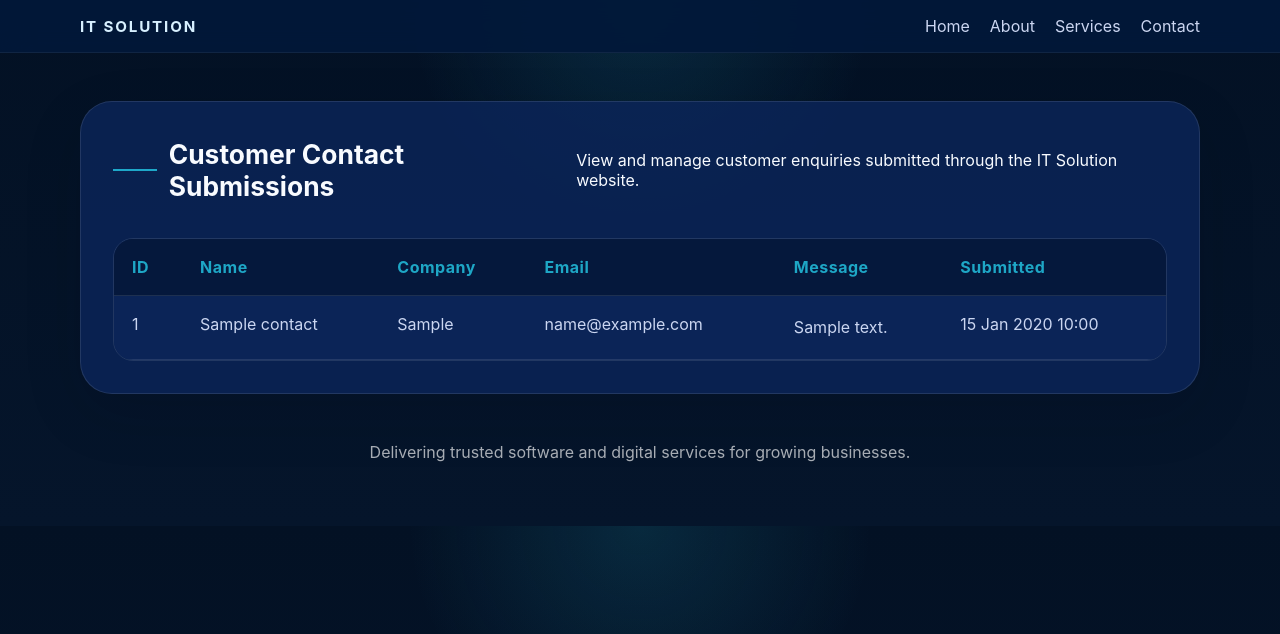
After one commit to Ayo-mo/It-solution-app, a Flask app: page /admin/contacts in a window 1280 px wide. The commit adds this page. Shown: the top 634 px of the page. Run offline with Flask 3, Linux system fonts and the light colour scheme; tables that the repository leaves empty hold one stand-in row (values such as "Sample post").

Commit message:
Add admin page to view contact submissions

```diff
--- a/app.py
+++ b/app.py
@@ -62,6 +62,7 @@ def services():
 def contact():
     submitted = False
 
+
     if request.method == "POST":
 
 
@@ -81,6 +82,13 @@ def contact():
         submitted = True
 
     return render_template("contact.html", submitted=submitted)
+@app.route("/admin/contacts")
+def admin_contacts():
+    contacts = Contact.query.order_by(Contact.created_at.desc()).all()
+    return render_template(
+        "admin_contacts.html",
+        contacts=contacts
+    )
 
 with app.app_context():
     db.create_all()
--- a/static/css/style.css
+++ b/static/css/style.css
@@ -293,3 +293,57 @@ textarea {
         grid-template-columns: 1fr;
     }
 }
+
+
+
+/* ===========================
+   Admin Contact Table
+=========================== */
+
+.table-container{
+    margin-top:2rem;
+    overflow-x:auto;
+    border:1px solid var(--border);
+    border-radius:20px;
+}
+
+.admin-table{
+    width:100%;
+    border-collapse:collapse;
+    background:var(--surface);
+    color:var(--text);
+}
+
+.admin-table thead{
+    background:var(--surface-strong);
+}
+
+.admin-table th{
+    padding:18px;
+    text-align:left;
+    color:var(--accent);
+    font-weight:700;
+    letter-spacing:.5px;
+    border-bottom:1px solid var(--border);
+}
+
+.admin-table td{
+    padding:18px;
+    color:var(--muted);
+    border-bottom:1px solid var(--border);
+    vertical-align:top;
+}
+
+.admin-table tbody tr:hover{
+    background:rgba(34,187,218,.08);
+    transition:.25s ease;
+}
+
+.message-column{
+    max-width:420px;
+    line-height:1.7;
+}
+
+.admin-table td:last-child{
+    white-space:nowrap;
+}
--- /dev/null
+++ b/templates/admin_contacts.html
@@ -0,0 +1,71 @@
+{% extends "base.html" %}
+
+{% block title %}Admin | Contact Submissions{% endblock %}
+
+{% block content %}
+
+<section class="panel" style="margin-top:3rem;">
+
+    <div class="section-title">
+        <h2>Customer Contact Submissions</h2>
+        <p>
+    View and manage customer enquiries submitted through the IT Solution website.
+</p>
+    </div>
+
+    {% if contacts %}
+
+    <div class="table-container">
+
+        <table class="admin-table">
+
+            <thead>
+                <tr>
+                    <th>ID</th>
+                    <th>Name</th>
+                    <th>Company</th>
+                    <th>Email</th>
+                    <th>Message</th>
+                    <th>Submitted</th>
+                </tr>
+            </thead>
+
+            <tbody>
+
+            {% for contact in contacts %}
+
+                <tr>
+                    <td>{{ contact.id }}</td>
+                    <td>{{ contact.name }}</td>
+                    <td>{{ contact.company }}</td>
+                    <td>{{ contact.email }}</td>
+
+                    <td class="message-column">
+                        {{ contact.message }}
+                    </td>
+
+                    <td>
+                        {{ contact.created_at.strftime("%d %b %Y %H:%M") }}
+                    </td>
+
+                </tr>
+
+            {% endfor %}
+
+            </tbody>
+
+        </table>
+
+    </div>
+
+    {% else %}
+
+    <div class="alert">
+        No contact submissions yet.
+    </div>
+
+    {% endif %}
+
+</section>
+
+{% endblock %}
```
